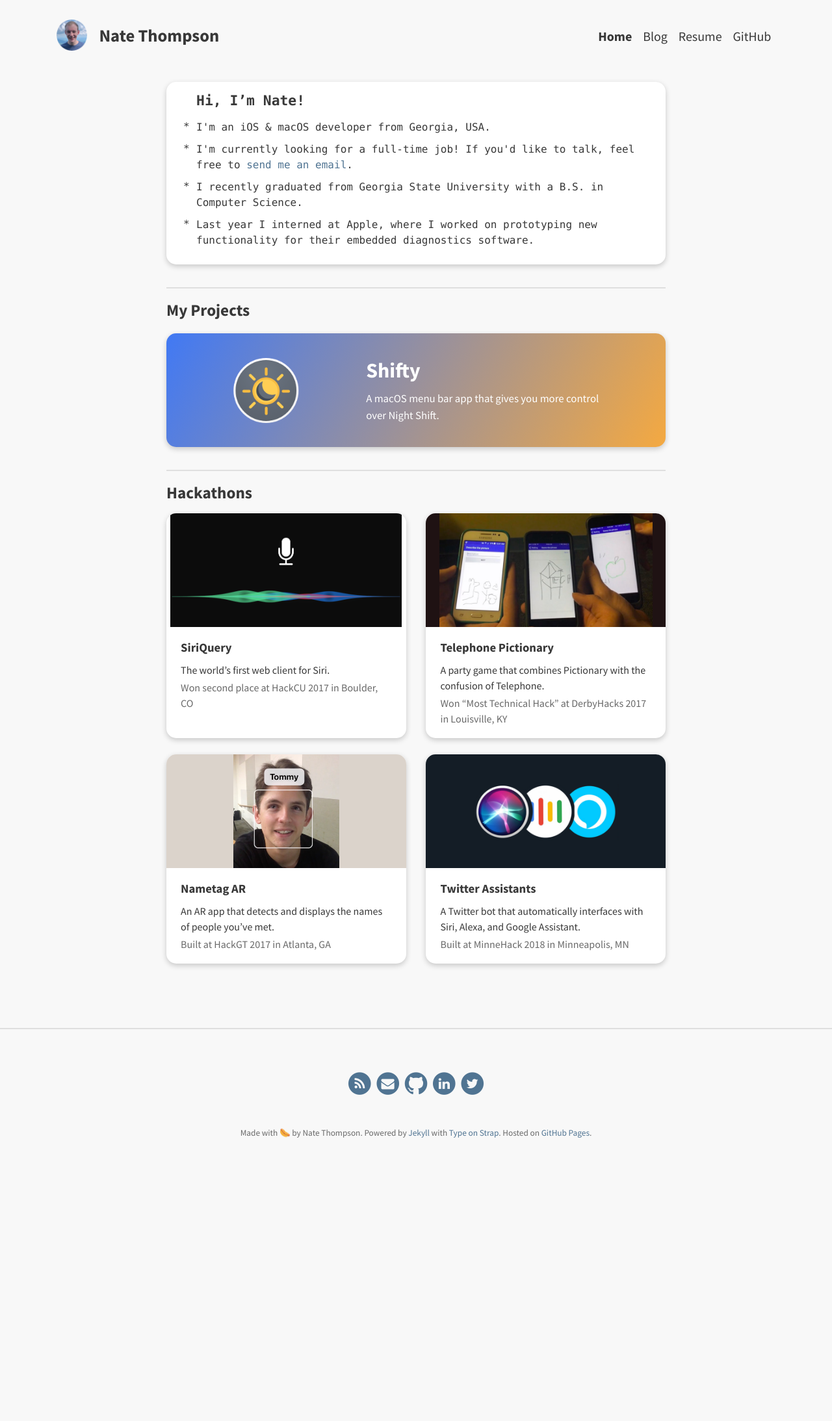
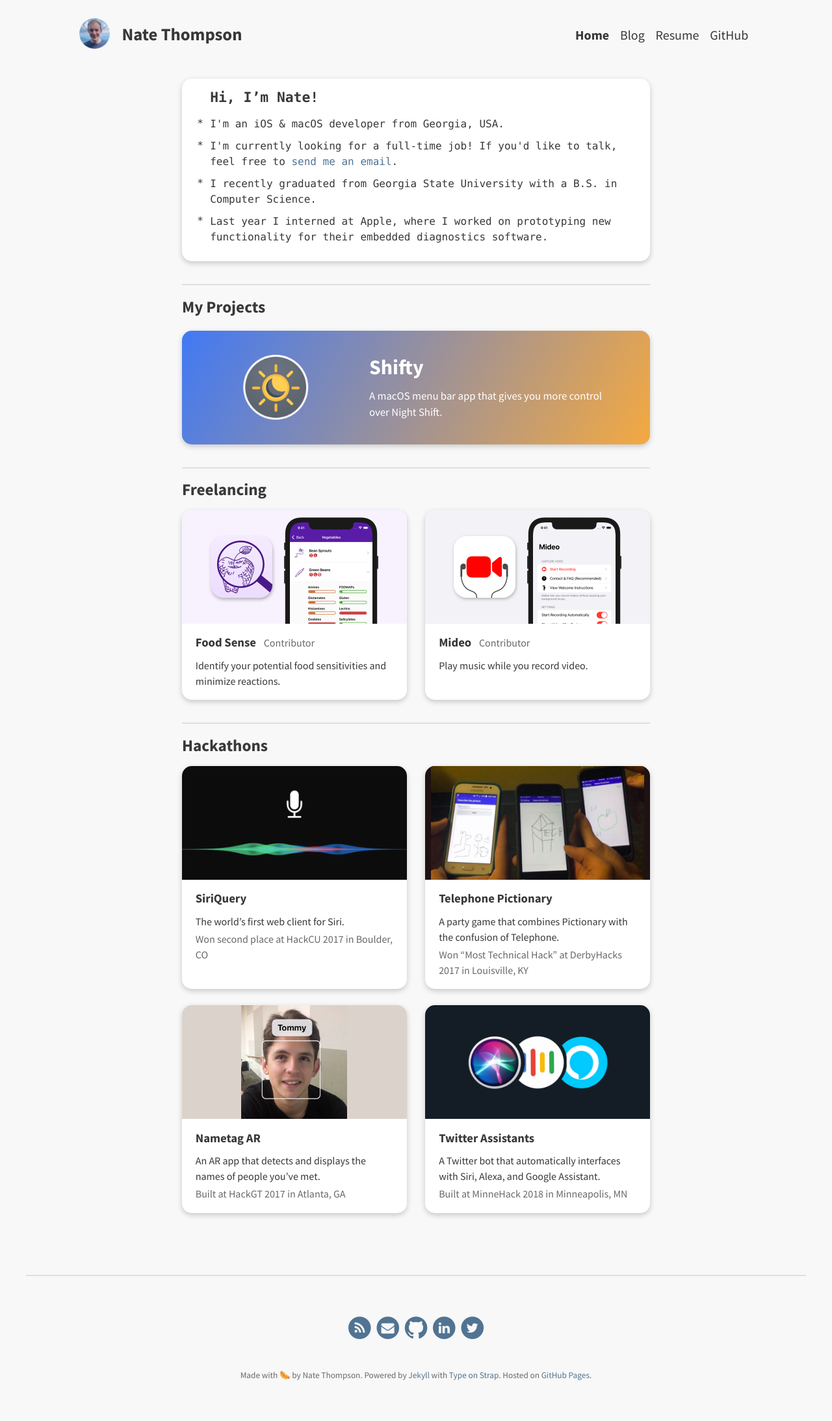
Before and after one commit to thompsonate/natethompson.io, a Jekyll site: the page built from index.html, in a window 1280 px wide. Shown: the whole page at 65% size. Built offline with Jekyll 4.4.1, drawn with Linux system fonts in a browser that asks for light colours; before the commit the page ends 1818 px from its top, so only the background shows below that.

Commit message:
add freelancing work

```diff
--- a/_data/projects.yml
+++ b/_data/projects.yml
@@ -9,6 +9,29 @@ large:
     image:
       generate: 'linear-gradient(120deg, #4179f4, #f4a941)'
       background_color: '#4179f4'
+
+
+apps:
+  - name: Food Sense
+    role: Contributor
+    description:
+      primary: Identify your potential food sensitivities and minimize reactions.
+    link: https://apps.apple.com/us/app/food-sense-guide/id1457896728
+    image:
+      url: /assets/img/food-sense.png
+      alt: Food Sense icon
+      background_color: '#F8F2FF'
+
+  - name: Mideo
+    role: Contributor
+    description:
+      primary: Play music while you record video.
+    link: https://apps.apple.com/us/app/mideo-record-video-with-music/id1358135284
+    image:
+      url: /assets/img/mideo.png
+      alt: Mideo icon
+      background_color: '#F2F2F7'
+
 
 hackathons:
   - name: SiriQuery
--- a/_sass/layouts/_index.scss
+++ b/_sass/layouts/_index.scss
@@ -1,5 +1,5 @@
 body {
-  max-width: 1300px;
+  max-width: 1200px;
   margin: 0 auto !important;
   float: none !important;
 }
@@ -275,21 +275,29 @@ hr {
       overflow: hidden;
     }
 
-    h2, p, a {
-      padding: 0 6%;
+    h2 {
+      margin: 5% 6% 3%;
+      line-height: 0;
     }
 
-    h2 {
-      margin: 0;
-      padding: 5px 0px;
+    .role {
+      margin: 0 0 0 5px;
+      font-size: 12pt;
+      display: inline;
+      font-weight: normal;
+      @include themed() {
+        color: t($secondary-text-color);
+      }
     }
 
     p {
+      margin: 0 6%;
       font-size: 12pt;
       margin-bottom: 3px;
     }
 
     a {
+      line-height: 1.3;
       font-size: 14pt;
     }
 
--- a/index.html
+++ b/index.html
@@ -46,6 +46,33 @@ nav_order: 1
 
 <hr>
 <section class="projects">
+  <h1>Freelancing</h1>
+  <ul class="project-grid">
+
+    {% assign projects = site.data.projects.apps %}
+    {% for project in projects %}
+    <li class="project-small clickable card">
+      <div role="img" alt="{{ project.image.alt }}" style="
+      background-image: url('{{ site.baseurl }}{{ project.image.url }}');
+      background-size: auto 175px;
+      background-color: {{ project.image.background_color }}
+      ">
+    </div>
+    <h2>
+      <a class="main-link" href="{{ project.link }}">{{ project.name }}</a>
+      {% if project.role %}
+      <p class="role">{{ project.role }}</p>
+      {% endif %}
+    </h2>
+    <p>{{ project.description.primary }}</p>
+    <p>{{ project.description.secondary }}</p>
+  </li>
+  {% endfor %}
+</ul>
+</section>
+
+<hr>
+<section class="projects">
   <h1>Hackathons</h1>
   <ul class="project-grid">
 
```
Also changed, not shown: assets/img/food-sense.png (added), assets/img/mideo.png (added).
